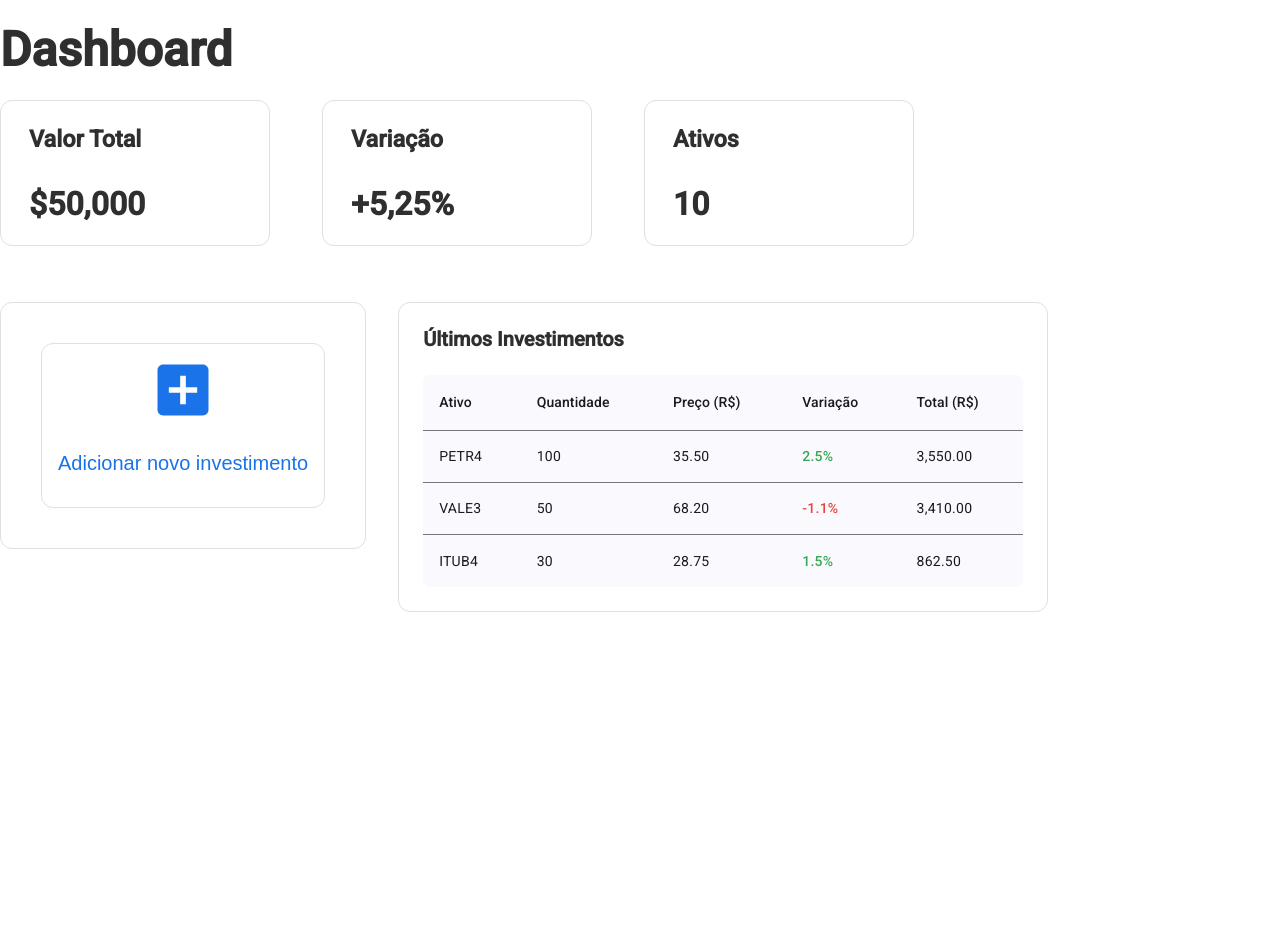
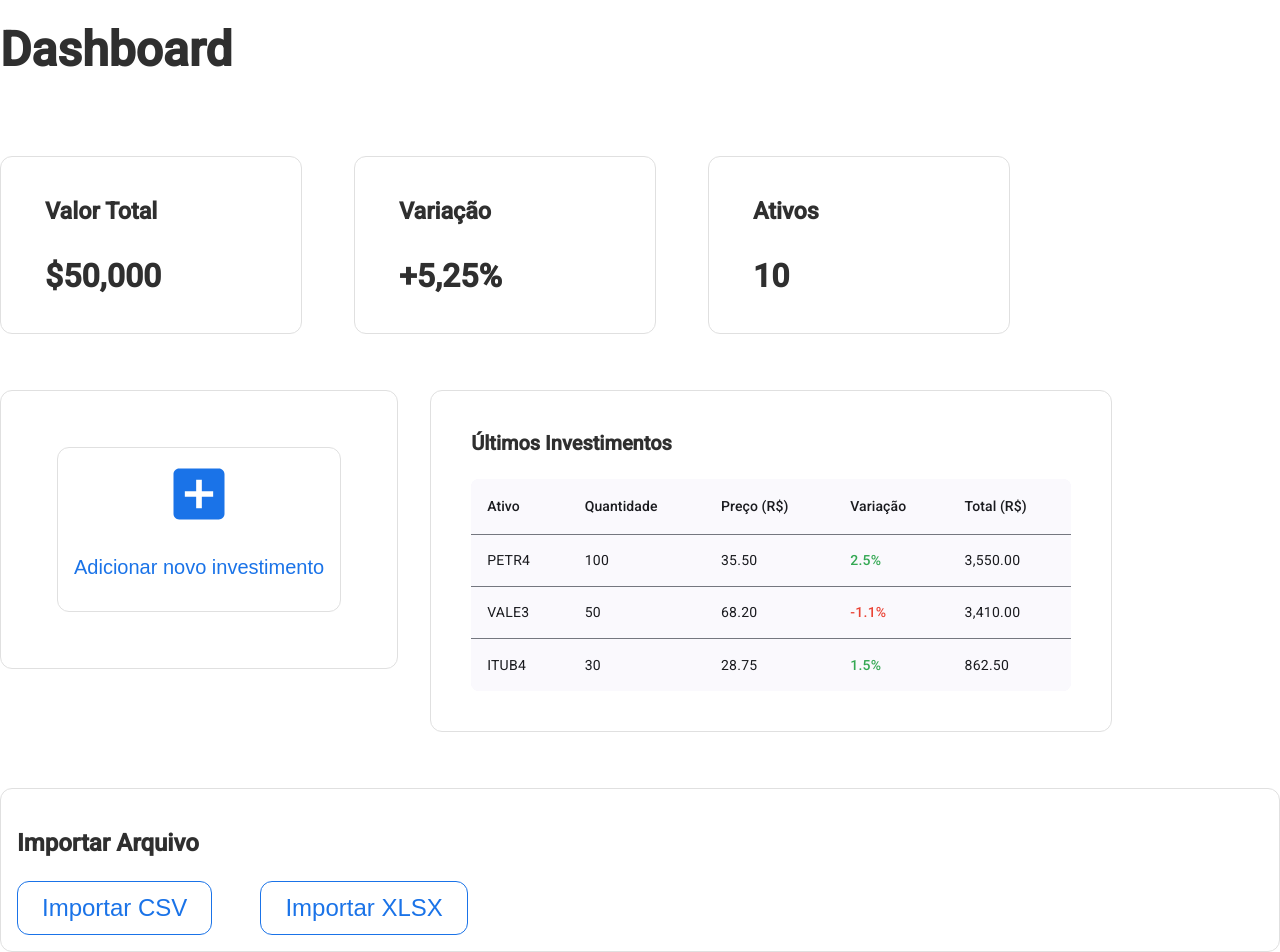
Before and after one commit to GuilhermeM2002/Investment-Management-Page, an Angular app in the folder investment-management/: page /dashboard in a window 1280 px wide. Before the commit the page ends 832 px from the top, so only its background shows below. Built offline with nearby package versions, Linux system fonts and the light colour scheme.

Commit message:
feat: add import files section to dashboard component

```diff
--- a/investment-management/src/app/components/card/card.component.scss
+++ b/investment-management/src/app/components/card/card.component.scss
@@ -4,4 +4,5 @@
     border-color: v.$color-border;
     border-radius: 12px;
     background-color: v.$color-background;
+    padding: 1rem;
 }
--- a/investment-management/src/app/components/dashboard/dashboard.component.html
+++ b/investment-management/src/app/components/dashboard/dashboard.component.html
@@ -1,13 +1,22 @@
-<h1>Dashboard</h1>
-<div class="dashboard-container">
-    <div class="portfolio-sumary">
+<main class="dashboard-container">
+    <h1>Dashboard</h1>
+
+    <section class="portfolio-sumary">
         <app-portfolio-sumary title="Valor Total" value="$50,000"></app-portfolio-sumary>
         <app-portfolio-sumary title="Variação" value="+5,25%"></app-portfolio-sumary>
         <app-portfolio-sumary title="Ativos" value="10"></app-portfolio-sumary>
-    </div>
+    </section>
 
-    <div class="investments">
+    <section class="investments">
         <app-add-investment-button></app-add-investment-button>
         <app-last-investment></app-last-investment>
-    </div>
-</div>
+    </section>
+
+    <section>
+        <app-card>
+            <h3>Importar Arquivo</h3>
+            <button>Importar CSV</button>
+            <button>Importar XLSX</button>
+        </app-card>
+    </section>
+</main>
--- a/investment-management/src/app/components/dashboard/dashboard.component.scss
+++ b/investment-management/src/app/components/dashboard/dashboard.component.scss
@@ -14,10 +14,29 @@
         display: flex;
         gap: 32px;
     }
+    h1{
+        font-size: 48px;
+        font-weight: bold;
+        line-height: 36px;
+        color: v.$color-text-primary;
+    }
+    section{
+        h3{
+            font-size: 24px;
+            font-weight: bold;
+            color: v.$color-text-primary;
+            margin-bottom: 24px;
+        }
+        button{
+            background-color: v.$color-background;
+            color: v.$color-primary;
+            border: 1px solid v.$color-primary;
+            padding: 12px 24px;
+            border-radius: 12px;
+            cursor: pointer;
+            font-size: 24px;
+            margin-right: 48px;
+        }
+    }
+
 }
-h1{
-    font-size: 48px;
-    font-weight: bold;
-    line-height: 36px;
-    color: v.$color-text-primary;
-}
--- a/investment-management/src/app/components/dashboard/dashboard.component.ts
+++ b/investment-management/src/app/components/dashboard/dashboard.component.ts
@@ -2,10 +2,11 @@ import { Component } from '@angular/core';
 import { PortfolioSumaryComponent } from "../portfolio-sumary/portfolio-sumary.component";
 import { AddInvestmentButtonComponent } from "../add-investment-button/add-investment-button.component";
 import { LastInvestmentComponent } from "../last-investment/last-investment.component";
+import { CardComponent } from "../card/card.component";
 
 @Component({
   selector: 'app-dashboard',
-  imports: [PortfolioSumaryComponent, AddInvestmentButtonComponent, LastInvestmentComponent],
+  imports: [PortfolioSumaryComponent, AddInvestmentButtonComponent, LastInvestmentComponent, CardComponent],
   templateUrl: './dashboard.component.html',
   styleUrl: './dashboard.component.scss'
 })
```
